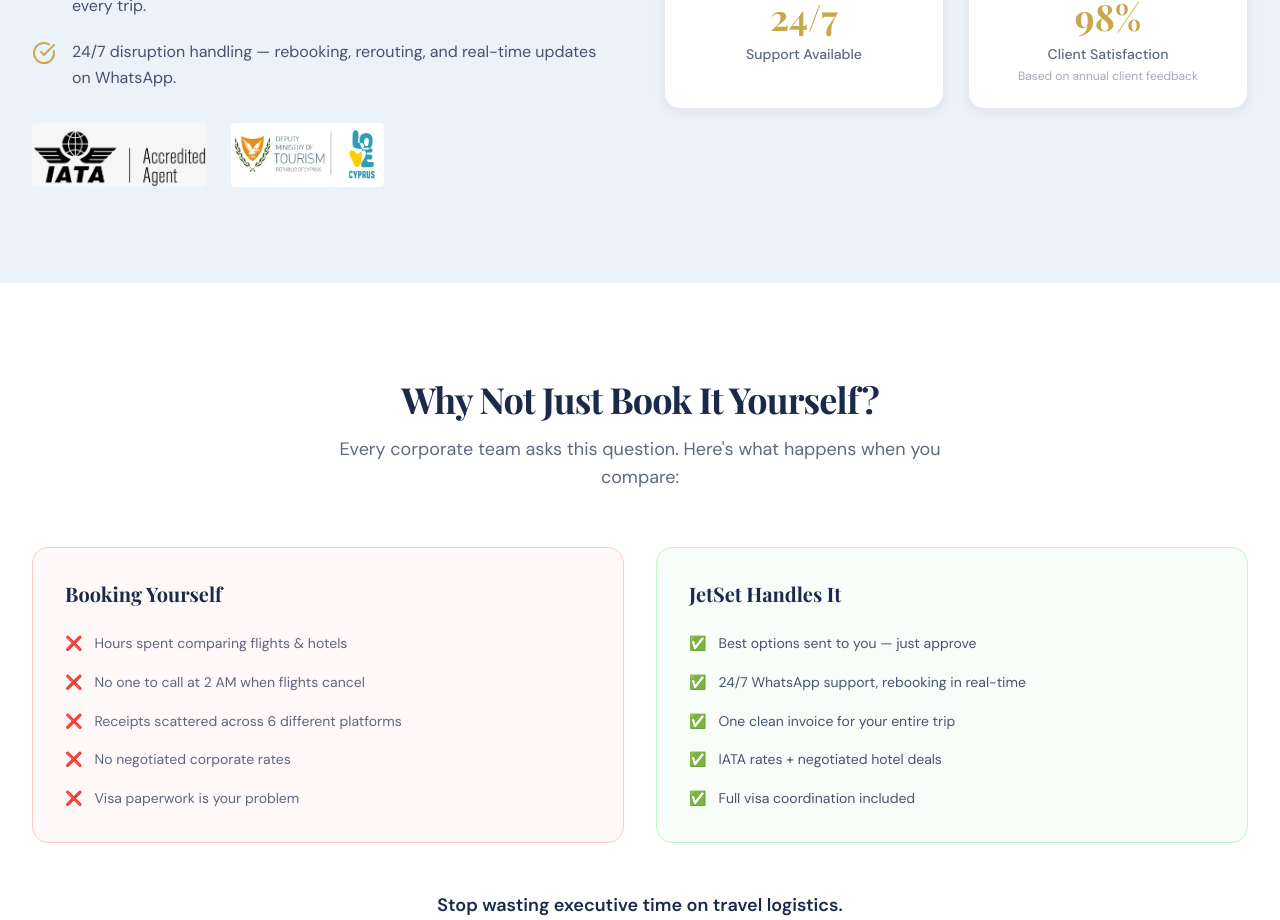
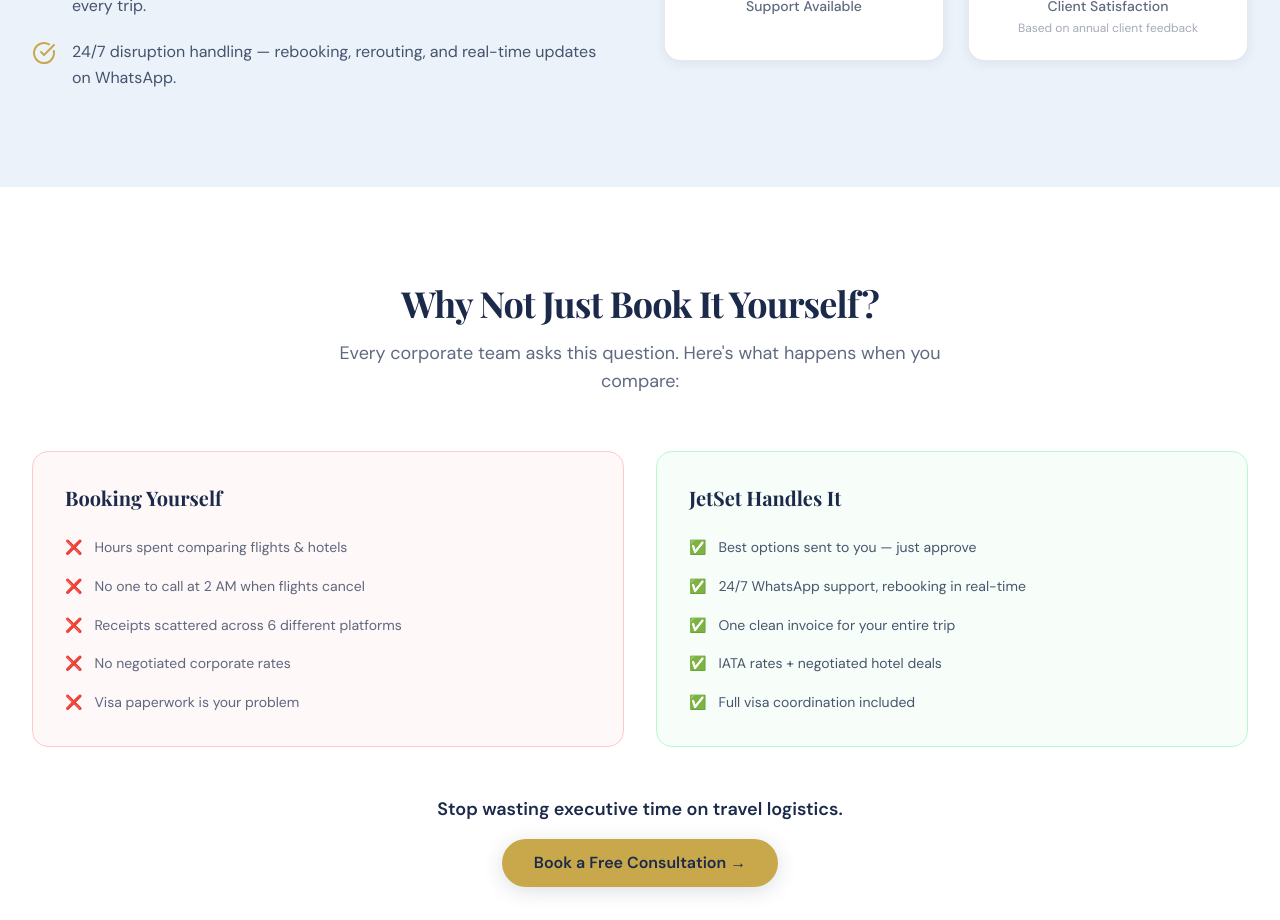
Before and after one commit to hugelifecy-arch/jetset-travel, a Next.js app: page /en in a window 1280 px wide. Shown: the part 1840-2760 px from the top of the page. Built offline with nearby package versions, Linux system fonts and the light colour scheme.

Commit message:
Remove IATA and tourism logos from TrustSection
The IATA accredited agent logo and Cyprus Tourism Organisation logo
are not necessary in the "Why Corporates Choose Us" section.

https://claude.ai/code/session_01Q9Di3S9MEtXuYPrAeU6cNH

```diff
--- a/src/components/sections/TrustSection.tsx
+++ b/src/components/sections/TrustSection.tsx
@@ -1,6 +1,5 @@
 "use client";
 
-import Image from "next/image";
 import { motion } from "framer-motion";
 import { CheckCircle } from "lucide-react";
 import { useTranslations } from "next-intl";
@@ -46,23 +45,6 @@ export default function TrustSection() {
               ))}
             </ul>
 
-            {/* Trust badge images */}
-            <div className="mt-8 flex items-center gap-6">
-              <Image
-                src="/images/iata-logo.jpg"
-                alt="IATA Accredited Travel Agent"
-                width={80}
-                height={80}
-                className="h-16 w-auto rounded object-contain"
-              />
-              <Image
-                src="/images/tourism-logo.jpg"
-                alt="Cyprus Tourism Organisation Licensed"
-                width={80}
-                height={80}
-                className="h-16 w-auto rounded object-contain"
-              />
-            </div>
           </motion.div>
 
           {/* Right: Stats */}
```
